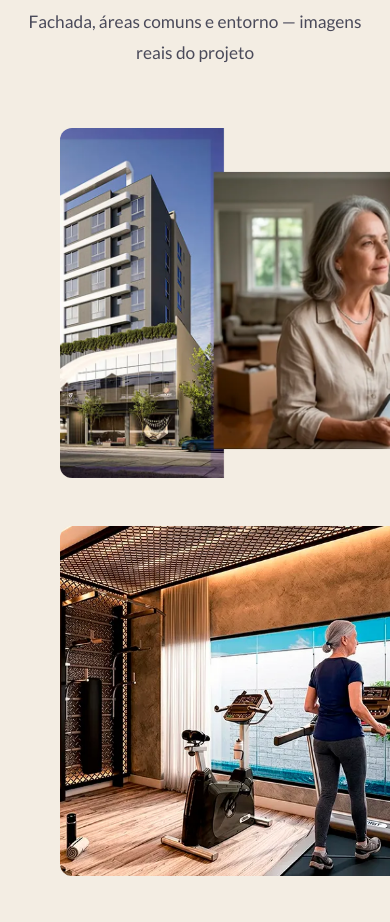
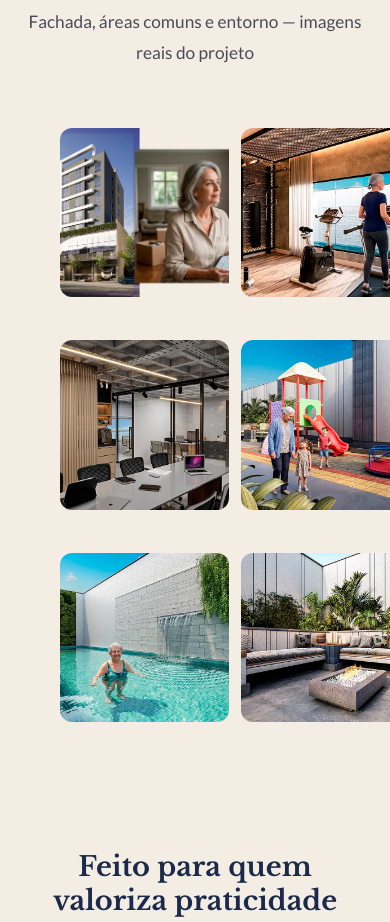
Before and after one commit to Luciano-Triore/topazio, a website: page topazio/index.html in a window 390 px wide. Shown: the part 1407-2329 px from the top of the page. Drawn offline with nearby package versions, Linux system fonts and the light colour scheme; no server answers.

Commit message:
LP mobile: galeria do empreendimento em 2 colunas, contida na secao Co-Authored-By: Claude Opus 4.8 <noreply@anthropic.com>

```diff
--- a/topazio/css/stylesazul.css
+++ b/topazio/css/stylesazul.css
@@ -944,11 +944,13 @@ label { font-size: 1.05rem; }
   .urgency-bar { font-size: 0.8rem; padding: 0.6rem 1rem; line-height: 1.35; }
 
   /* ── Centralização das mídias no mobile ── */
-  /* Galeria "Conheça o empreendimento": 1 coluna centralizada */
+  /* Galeria "Conheça o empreendimento": fotos em duplas (2 por linha),
+     contidas na seção e sem encostar nas bordas da tela */
   .img-gallery--3 {
-    grid-template-columns: 1fr;
-    max-width: 420px;
-    margin-inline: auto;
+    grid-template-columns: repeat(2, 1fr);
+    gap: 0.7rem;
+    max-width: 100%;
+    margin-inline: 0;
   }
   /* Render do apartamento e mapa da localização: centralizados */
   #renders .img-slot--wide,
```
